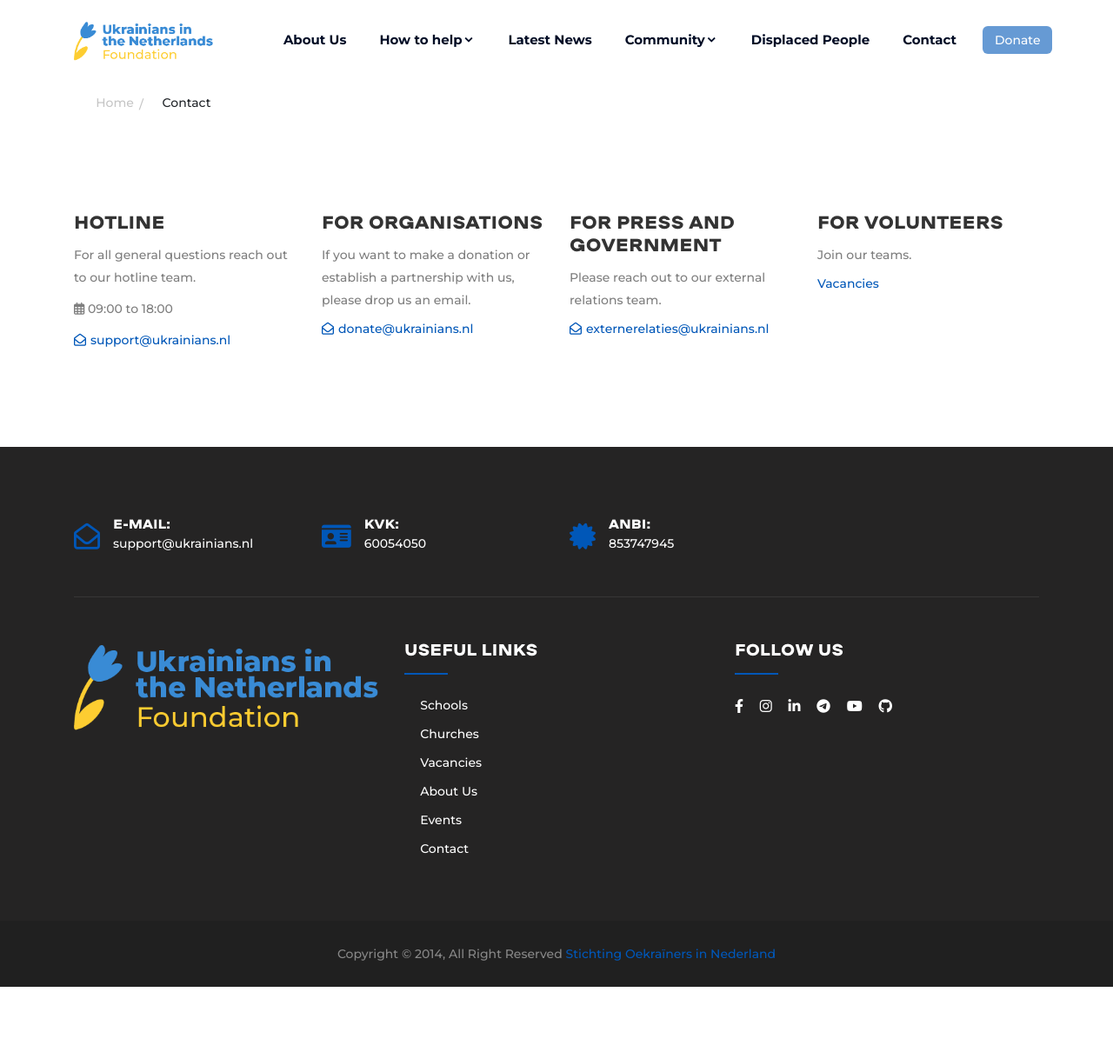
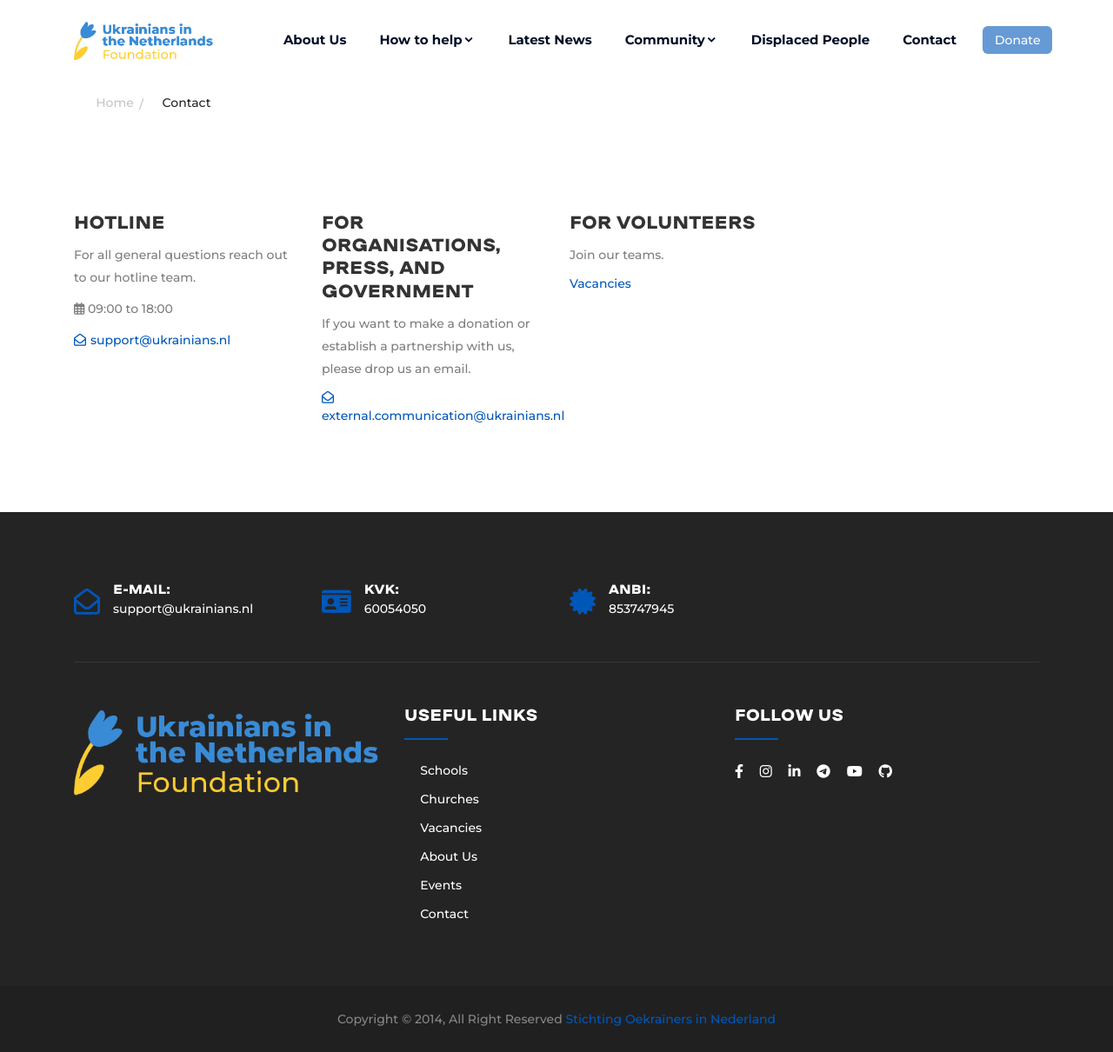
Before and after one commit to ua-nl/ua-nl.github.io, a Jekyll site: the page built from pages/contact.html, in a window 1280 px wide. Shown: the whole page at 87% size. Built offline with Jekyll 4.4.1, drawn with Linux system fonts in a browser that asks for light colours; a script that is not in the unit is left out; before the commit the page ends 1135 px from its top, so only the background shows below that.

Commit message:
contacts: renamed external.communications

```diff
--- a/_config.yml
+++ b/_config.yml
@@ -1,7 +1,6 @@
 title: "Stichting Oekraïners in Nederland / Ukrainians in the Netherlands Foundation"
 email: "support@ukrainians.nl"
-corp-email: "donate@ukrainians.nl"
-ext-rel-email: "externerelaties@ukrainians.nl"
+ext-rel-email: "external.communication@ukrainians.nl"
 description: >- # this means to ignore newlines until "baseurl:"
   Ukrainians in the Netherlands Foundation (Stichting Oekraïners in Nederland) is a non-profit platform established in 2014 to support the needs of the Dutch Ukrainian diaspora.
 url: "https://ukrainians.nl"
--- a/pages/contact.html
+++ b/pages/contact.html
@@ -17,15 +17,8 @@
             </div>
             <div class="col-xl-3 col-md-4 text-center text-md-left mb-30">
                 <div class="contact-person">
-                    <h4>For Organisations</h4>
+                    <h4>For Organisations, Press, and Government</h4>
                     <p>If you want to make a donation or establish a partnership with us, please drop us an email.</p>
-                    <a href="mailto:{{ site.corp-email }}"><i class="far fa-envelope-open"></i>{{ site.corp-email }}</a>
-                </div>
-            </div>
-            <div class="col-xl-3 col-md-4 text-center text-md-left mb-30">
-                <div class="contact-person">
-                    <h4>For Press and Government</h4>
-                    <p>Please reach out to our external relations team.</p>
                     <a href="mailto:{{ site.ext-rel-email }}"><i class="far fa-envelope-open"></i>{{ site.ext-rel-email }}</a>
                 </div>
             </div>
```
